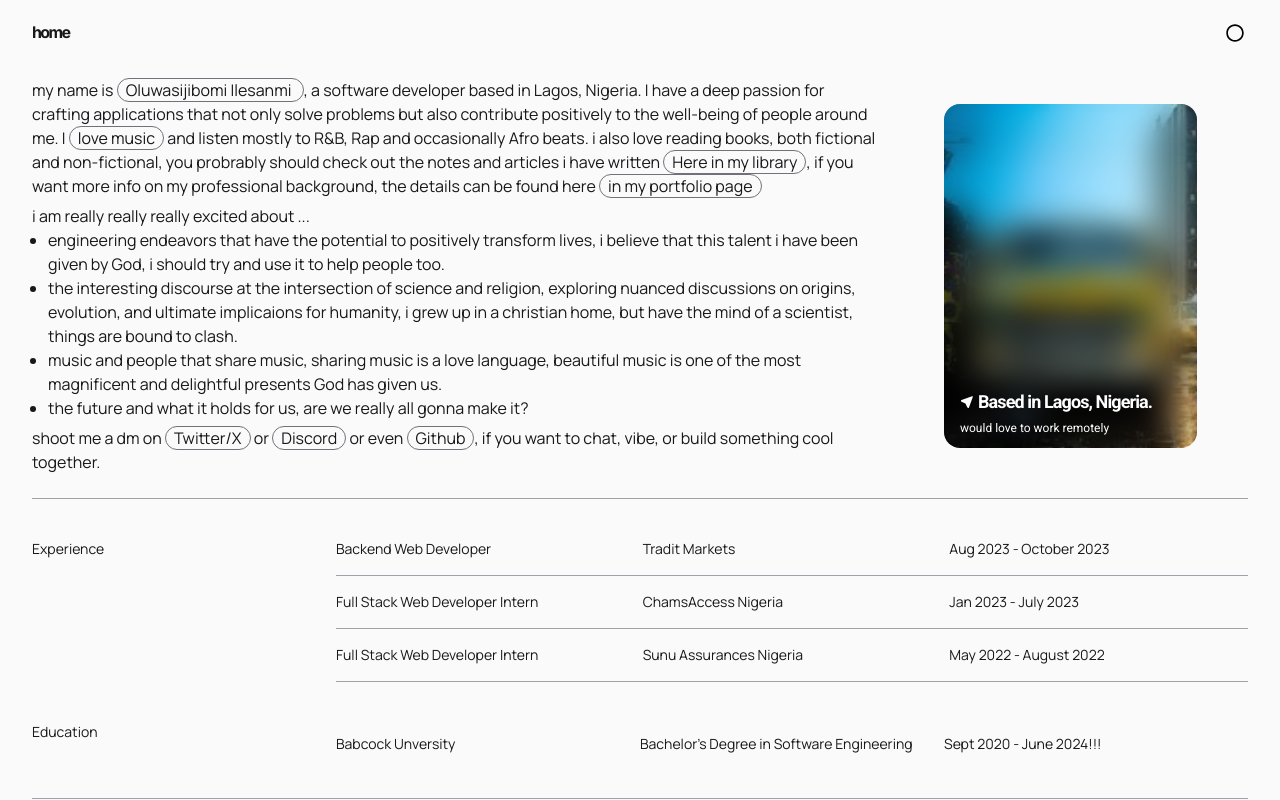
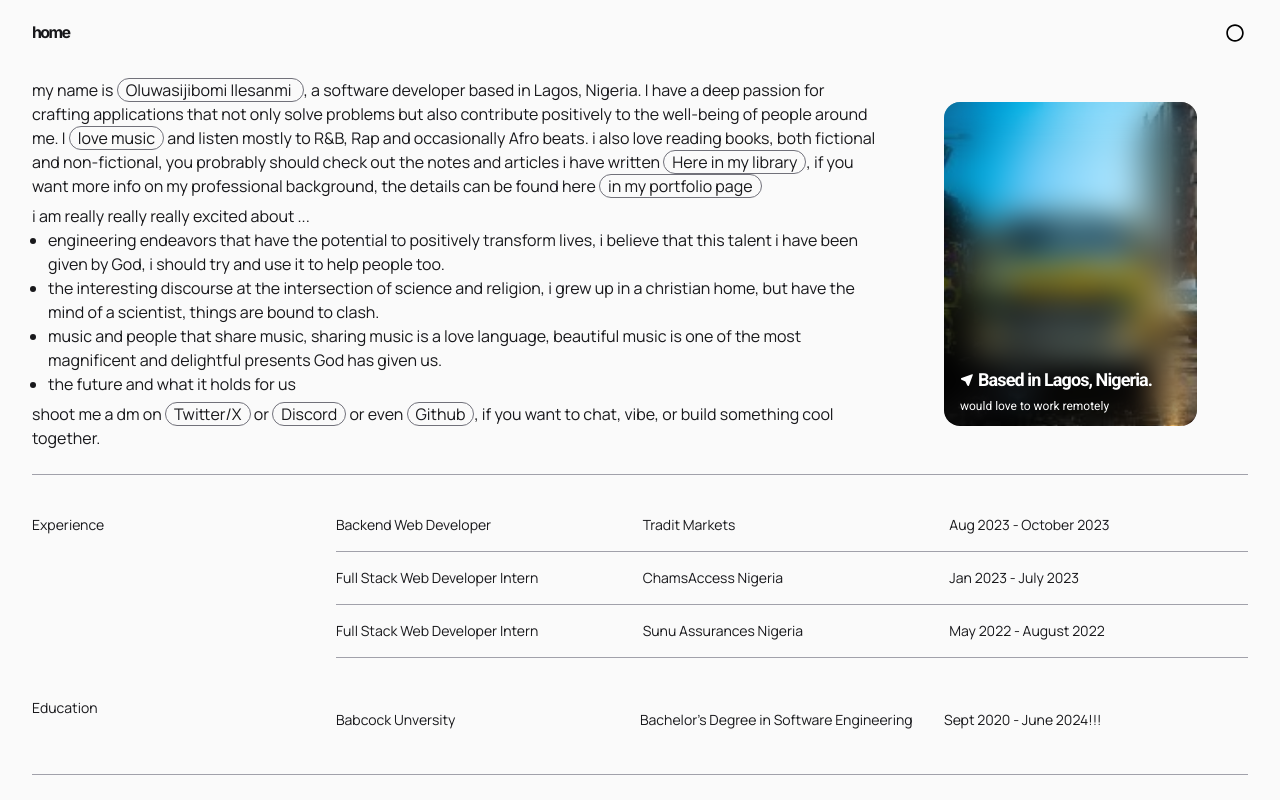
Before and after one commit to sijirama/website, a Next.js app: page / in a window 1280 px wide. Shown: the top 800 px of the page. Built offline with nearby package versions, Linux system fonts and the light colour scheme; no server answers; a web font is replaced by a local one.

Commit message:
maintenance

```diff
--- a/src/components/ExplorerComponents/MyExplorerComponents.tsx
+++ b/src/components/ExplorerComponents/MyExplorerComponents.tsx
@@ -12,11 +12,13 @@ import {
 import { renderAccordionItems } from '@/components/ExplorerComponents/Tree';
 import { setItemForPath } from '@/store/pathStorage';
 
+import { useInterface } from '@/store/InterfaceStore'
 
 
 export function Explorer() {
 
     const [tree, setTree] = useState<Directory[] | null>(null)
+    const { onClose } = useInterface()
 
     useEffect(() => {
         const headers = {
@@ -38,6 +40,7 @@ export function Explorer() {
     const onClick = async (path: string) => {
         setItemForPath(path)
         router.push(`/library/${path}`)
+        onClose()
     }
 
     if (!tree) {
--- /dev/null
+++ b/src/components/Loader.tsx
@@ -0,0 +1,8 @@
+
+import React from 'react'
+
+export default function Loader() {
+  return (
+    <div className='w-full h-full flex items-center justify-center'>Loading, pls chill ...</div>
+  )
+}
--- a/src/components/PageAbout.tsx
+++ b/src/components/PageAbout.tsx
@@ -32,15 +32,13 @@ export default function JobHunt() {
                 <ul className="pl-4 list-disc">
                     <li>engineering endeavors that have the potential to positively transform lives, i believe that this talent i have been given by God, i should try and use it to help people too.</li>
                     <li>
-                        the interesting discourse at the intersection of science and religion,
-                        exploring nuanced discussions on origins, evolution, and ultimate
-                        implicaions for humanity, i grew up in a christian home, but have the mind of a scientist, things are bound to clash.
+                        the interesting discourse at the intersection of science and religion, i grew up in a christian home, but have the mind of a scientist, things are bound to clash.
                     </li>
                     <li>
                         music and people that share music, sharing music is a love
                         language, beautiful music is one of the most magnificent and delightful presents God has given us.
                     </li>
-                    <li>the future and what it holds for us, are we really all gonna make it?</li>
+                    <li>the future and what it holds for us</li>
                 </ul>
             </div>
             <p>
```
